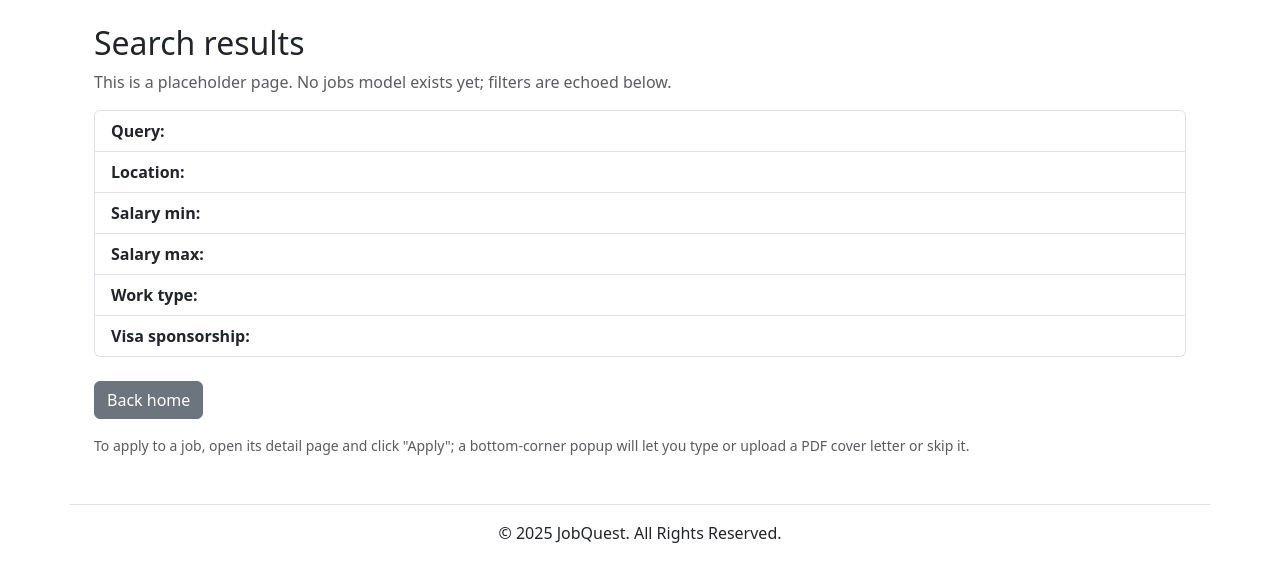
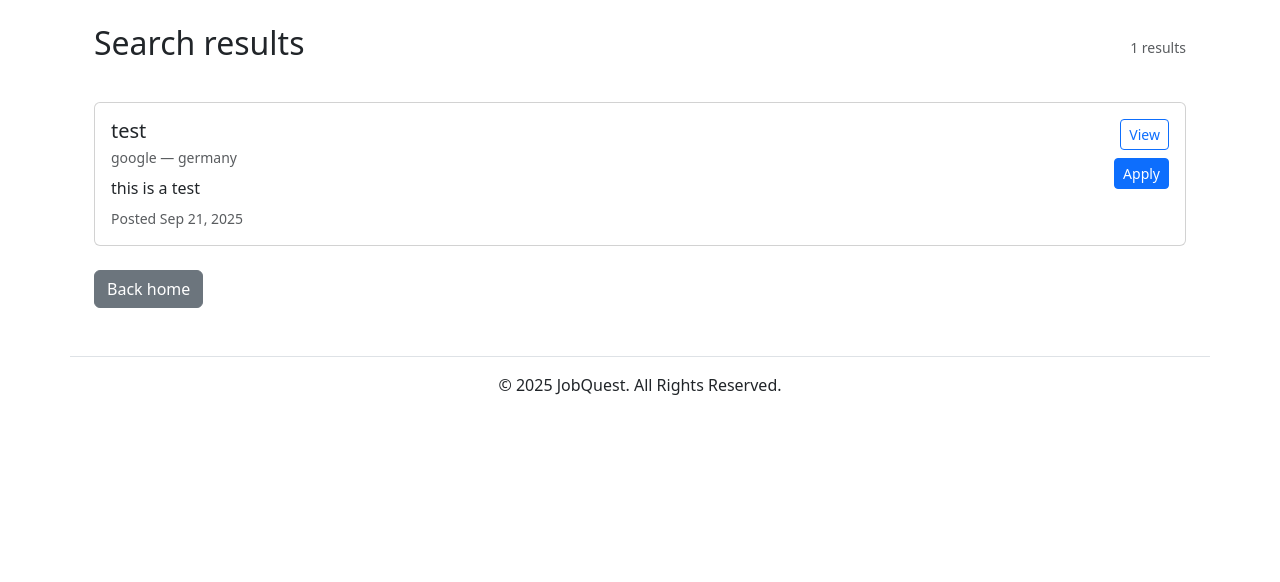
Before and after one commit to Henryli873/linkedout, a Django app: page /search/ in a window 1280 px wide. Shown: the part 56-638 px from the top of the page. Run offline with Django 5.2, Linux system fonts and the light colour scheme; data comes from the database, SQL or seed files in the repository; both versions use the stored data as it was after the commit.

```diff
--- a/jobs/templates/jobs/search_results.html
+++ b/jobs/templates/jobs/search_results.html
@@ -2,21 +2,38 @@
 
 {% block content %}
 <div class="container mt-4">
-  <h2>Search results</h2>
-  <p class="text-muted">This is a placeholder page. No jobs model exists yet; filters are echoed below.</p>
+  <div class="d-flex justify-content-between align-items-center">
+    <h2>Search results</h2>
+    <div class="text-muted small">{{ jobs.count }} results</div>
+  </div>
 
-  <ul class="list-group">
-    <li class="list-group-item"><strong>Query:</strong> {{ q }}</li>
-    <li class="list-group-item"><strong>Location:</strong> {{ location }}</li>
-    <li class="list-group-item"><strong>Salary min:</strong> {{ salary_min }}</li>
-    <li class="list-group-item"><strong>Salary max:</strong> {{ salary_max }}</li>
-    <li class="list-group-item"><strong>Work type:</strong> {{ work_type }}</li>
-    <li class="list-group-item"><strong>Visa sponsorship:</strong> {{ visa }}</li>
-  </ul>
+  {% if jobs %}
+    <div class="row gy-3 mt-3">
+      {% for job in jobs %}
+        <div class="col-12">
+          <div class="card">
+            <div class="card-body d-flex justify-content-between align-items-start">
+              <div>
+                <h5 class="mb-1">{{ job.title }}</h5>
+                <div class="text-muted small">{{ job.company }} — {{ job.location }}</div>
+                <p class="mt-2 mb-0 text-truncate" style="max-height:3.6em; overflow:hidden;">{{ job.description }}</p>
+                <div class="text-muted small mt-2">Posted {{ job.posted_at|date:"M d, Y" }}</div>
+              </div>
+              <div class="ms-3 d-flex flex-column align-items-end">
+                <a href="{% url 'jobs:job_detail' job.pk %}" class="btn btn-outline-primary btn-sm mb-2">View</a>
+                <a href="{% url 'jobs:apply' job.pk %}" class="btn btn-primary btn-sm">Apply</a>
+              </div>
+            </div>
+          </div>
+        </div>
+      {% endfor %}
+    </div>
+  {% else %}
+    <p class="text-muted mt-3">No jobs found matching your filters.</p>
+  {% endif %}
 
   <div class="mt-4">
-  <a href="/" class="btn btn-secondary">Back home</a>
-  <p class="small text-muted mt-3">To apply to a job, open its detail page and click "Apply"; a bottom-corner popup will let you type or upload a PDF cover letter or skip it.</p>
+    <a href="/" class="btn btn-secondary">Back home</a>
   </div>
 </div>
 {% endblock %}
--- a/jobs/views.py
+++ b/jobs/views.py
@@ -2,18 +2,38 @@ from django.shortcuts import render, get_object_or_404, redirect
 from django.contrib.auth.decorators import login_required
 from .models import Job, Application
 from django import forms
+from django.db.models import Case, When, Value, IntegerField, F
 
 
 def search(request):
 	# Collect query params
-	q = request.GET.get('q', '')
-	location = request.GET.get('location', '')
+	q = request.GET.get('q', '').strip()
+	location = request.GET.get('location', '').strip()
 	salary_min = request.GET.get('salary_min', '')
 	salary_max = request.GET.get('salary_max', '')
 	work_type = request.GET.get('work_type', '')
 	visa = request.GET.get('visa_sponsorship', '')
+	# Base queryset
+	qs = Job.objects.all()
 
-	# Placeholder: in future, you'd query Job model. For now echo the filters.
+	# Apply location filter if provided
+	if location:
+		qs = qs.filter(location__icontains=location)
+
+	# If there's a query string, compute a simple relevance rank and order by it
+	if q:
+		# annotate score parts and sum them
+		qs = qs.annotate(
+			title_match=Case(When(title__icontains=q, then=Value(3)), default=Value(0), output_field=IntegerField()),
+			company_match=Case(When(company__icontains=q, then=Value(2)), default=Value(0), output_field=IntegerField()),
+			desc_match=Case(When(description__icontains=q, then=Value(1)), default=Value(0), output_field=IntegerField()),
+		).annotate(rank=F('title_match') + F('company_match') + F('desc_match'))
+
+		qs = qs.order_by('-rank', '-posted_at')
+	else:
+		# default: most recently posted first
+		qs = qs.order_by('-posted_at')
+
 	context = {
 		'q': q,
 		'location': location,
@@ -21,6 +41,7 @@ def search(request):
 		'salary_max': salary_max,
 		'work_type': work_type,
 		'visa': visa,
+		'jobs': qs,
 	}
 	return render(request, 'jobs/search_results.html', context)
 
--- a/linkedout/templates/base.html
+++ b/linkedout/templates/base.html
@@ -31,7 +31,7 @@
                         <button class="btn btn-outline-light btn-sm" type="button" data-bs-toggle="offcanvas" data-bs-target="#filterOffcanvas" aria-controls="filterOffcanvas">Filters</button>
                     </li>
                     <li class="nav-item">
-                        <a class="nav-link" href="#">Find Jobs</a> </li>
+                        <a class="nav-link" href="{% url 'jobs:search' %}">Find Jobs</a> </li>
                     <li class="nav-item">
                         <a class="nav-link" href="#">Interactive Map</a> </li>
                 </ul>
```
Also changed, not shown: db.sqlite3.
